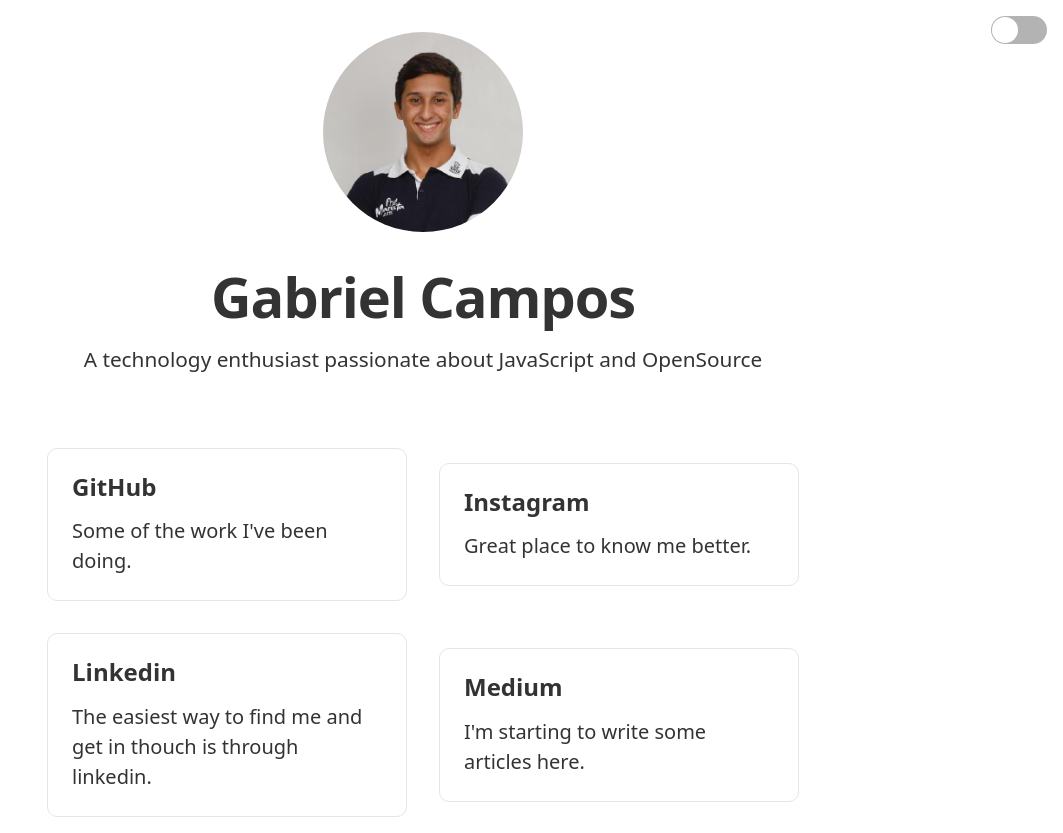
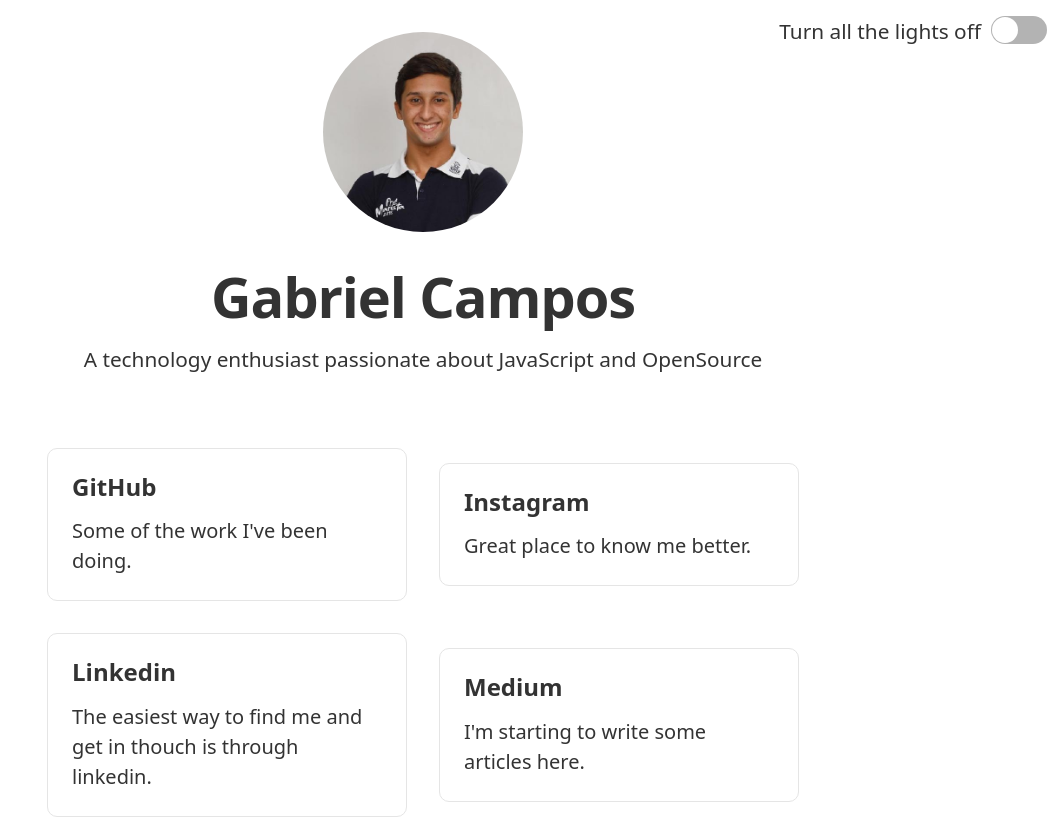
Before and after one commit to gabrielccarvalho/website, a Next.js app: page / in a window 1280 px wide. Shown: the whole page, without its empty margins (217-1280 px from the left). Built offline with nearby package versions, Linux system fonts and the light colour scheme.

Commit message:
add text to theme switch

```diff
--- a/src/containers/Header.tsx
+++ b/src/containers/Header.tsx
@@ -14,8 +14,18 @@ const Container = styled.div`
 
 const ThemeSwitcher = styled.div`
   position: absolute;
+  display: flex;
+  flex-direction: row;
   top: 1rem;
   right: 1rem;
+`
+
+const ThemeTitle = styled.p`
+  margin: 0;
+  padding-right: 10px;
+  text-align: left;
+  line-height: 1.5;
+  font-size: 1.3rem;
 `
 
 const ProfilePicture = styled(Image).attrs({
@@ -53,6 +63,12 @@ const Header = ({ toggleTheme }: HeaderProps) => {
   return (
     <Container>
       <ThemeSwitcher>
+        <ThemeTitle>
+          { title === 'dark'
+            ? 'Turn the lights back on'
+            : 'Turn all the lights off'
+          }
+        </ThemeTitle>
         <Switch
           onChange={toggleTheme}
           checked={title === 'dark'}
```
